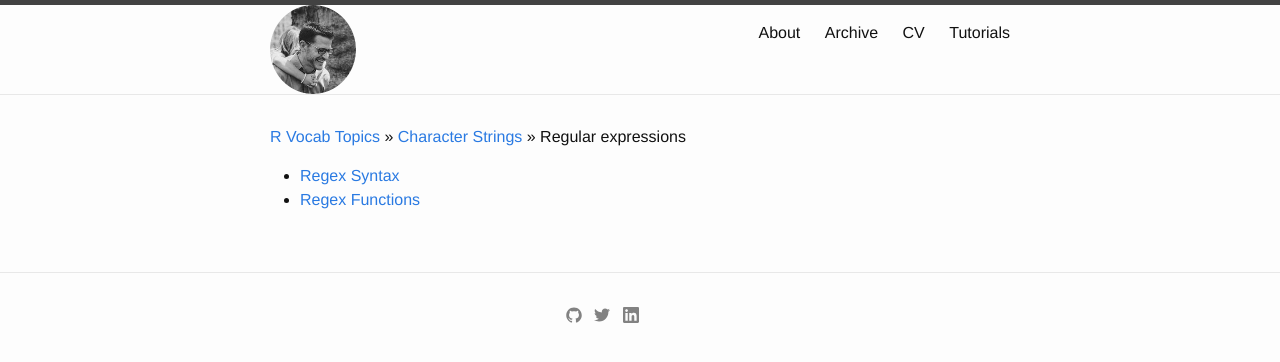
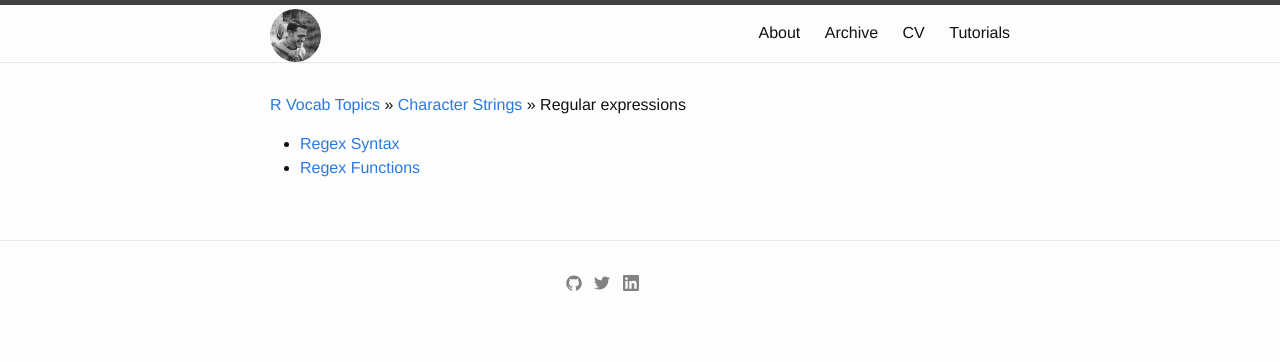
Before and after one commit to bradleyboehmke/bradleyboehmke, a Jekyll site: the page built from tutorials/regex.md, in a window 1280 px wide. Shown: the top 362 px of the page. Built offline with Jekyll 4.4.1, drawn with Linux system fonts in a browser that asks for light colours.

Commit message:
Update header.html

```diff
--- a/_includes/header.html
+++ b/_includes/header.html
@@ -2,7 +2,7 @@
 
   <div class="wrapper">
 
-    <a class="site-title" href="{{ site.baseurl }}"><img src="http://bradleyboehmke.github.io/public/images/logo.png" height="50%" width="50%" alt="Bradley Boehmke"></a>
+    <a class="site-title" href="{{ site.baseurl }}"><img src="http://bradleyboehmke.github.io/public/images/logo.png" height="30%" width="30%" alt="Bradley Boehmke"></a>
 
     <nav class="site-nav">
       <a href="#" class="menu-icon">
```
